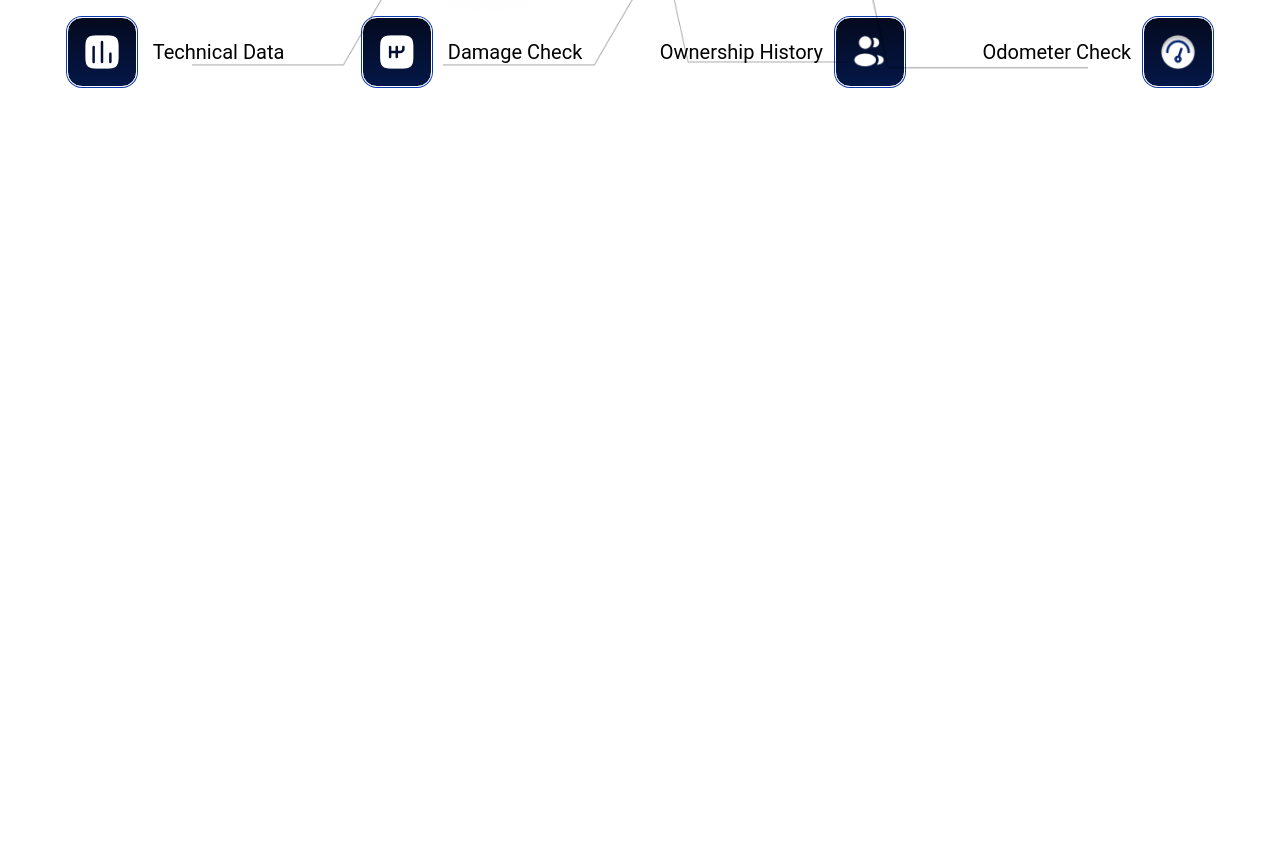
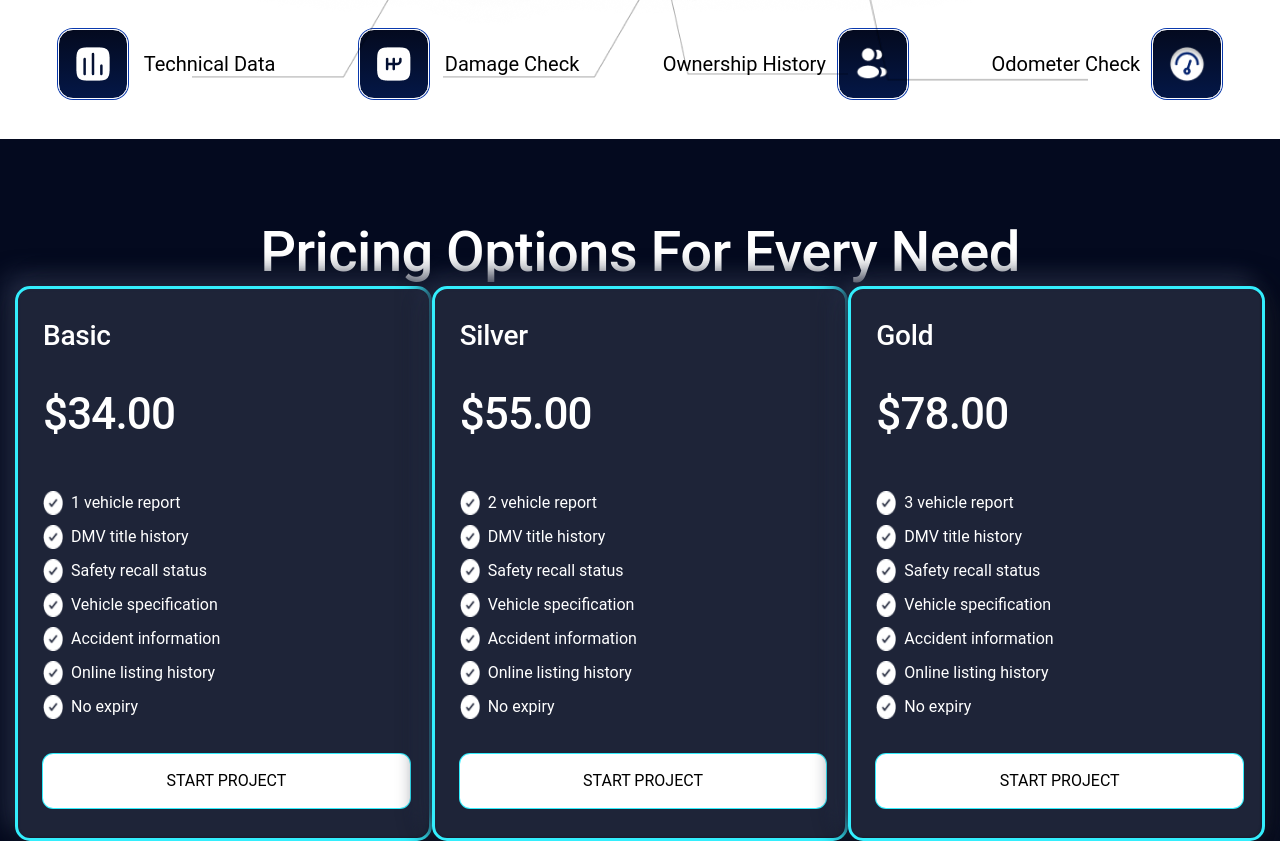
Before and after one commit to ahsan-ali49/vehicle-digital-services, a React (Vite) app: page / in a window 1280 px wide. Shown: the part 1700-2541 px from the top of the page. Before the commit the page ends 1799 px from the top, so only its background shows below. Built offline with nearby package versions, Linux system fonts and the light colour scheme.

Commit message:
started pricing

```diff
--- /dev/null
+++ b/src/components/HeroPage.jsx
@@ -0,0 +1,14 @@
+import React from "react";
+import Navbar from "./Navbar";
+import Hero from "./Hero";
+
+const HeroPage = () => {
+  return (
+    <div className="p-3">
+      <Navbar />
+      <Hero />
+    </div>
+  );
+};
+
+export default HeroPage;
--- /dev/null
+++ b/src/components/Pricing.jsx
@@ -0,0 +1,58 @@
+import React from "react";
+import PricingCard from "./PricingCard";
+
+const Pricing = () => {
+  const cardsData = [
+    {
+      title: "Basic",
+      price: "$34.00",
+      features: [
+        "1 vehicle report",
+        "DMV title history",
+        "Safety recall status",
+        "Vehicle specification",
+        "Accident information",
+        "Online listing history",
+        "No expiry",
+      ],
+    },
+    {
+      title: "Silver",
+      price: "$55.00",
+      features: [
+        "2 vehicle report",
+        "DMV title history",
+        "Safety recall status",
+        "Vehicle specification",
+        "Accident information",
+        "Online listing history",
+        "No expiry",
+      ],
+    },
+    {
+      title: "Gold",
+      price: "$78.00",
+      features: [
+        "3 vehicle report",
+        "DMV title history",
+        "Safety recall status",
+        "Vehicle specification",
+        "Accident information",
+        "Online listing history",
+        "No expiry",
+      ],
+    },
+  ];
+  return (
+    <div className="w-full flex-col items-center mt-10 pt-20 hero-bg">
+      <h2 className="pricing-heading">Pricing Options For Every Need</h2>
+      <div className="flex flex-row justify-center">
+        {cardsData.map((data, index) => (
+          <PricingCard key={index} data={data} index={index} />
+        ))}
+      </div>
+    </div>
+  );
+};
+
+export default Pricing;
--- /dev/null
+++ b/src/components/PricingCard.jsx
@@ -0,0 +1,27 @@
+import React from "react";
+import listItemIcon from "../assets/images/listItemIcon.png";
+
+const PricingCard = ({ data }) => {
+  return (
+    <div className="pricing-card z-10 flex flex-col justify-between">
+      <h5 className="card-title text-left">{data.title}</h5>
+      <div className="flex items-baseline w-full justify-start text-gray-900 dark:text-white mb-4">
+        <span className="card-pricing">{data.price}</span>
+      </div>
+      <ul role="list" className="feature-list">
+        {data.features.map((feature, index) => (
+          <li key={index} className="flex flex-row gap-2 text-white">
+            <img src={listItemIcon} alt="" className="w-5" />
+            <span>{feature}</span>
+          </li>
+        ))}
+      </ul>
+      <button type="button" className="pc-btn">
+        START PROJECT
+        {/* <FiArrowUpRight className="inline-block ml-2" /> */}
+      </button>
+    </div>
+  );
+};
+
+export default PricingCard;
--- a/src/index.css
+++ b/src/index.css
@@ -281,3 +281,104 @@ box-sizing: border-box;
     flex-grow: 0;
 
 }
+
+.pricing-heading{
+    /* Pricing Options for Every Need */
+
+    /* font-family: 'Neue Haas Grotesk Display Pro'; */
+    font-style: normal;
+    font-weight: 500;
+    font-size: 56px;
+    line-height: 67px;
+    text-align: center;
+    letter-spacing: -0.01em;
+
+    color: #FFFFFF;
+}
+
+.pricing-card{
+/* Frame 1321314931 */
+
+    box-sizing: border-box;
+
+    padding: 30px 25px;
+
+    /* position: absolute; */
+    width: 416.67px;
+    height: 555px;
+    /* left: 436.67px;
+    top: 0px; */
+
+    background: linear-gradient(135deg, #1E2438 100%, #1C2032 0%);
+    border: 3px solid #33EEFD;
+    box-shadow: -11px 11px 22px rgba(20, 23, 36, 0.2), 11px -11px 22px rgba(20, 23, 36, 0.2), -11px -11px 22px rgba(38, 45, 70, 0.9), 11px 11px 28px rgba(20, 23, 36, 0.9), inset 1px 1px 2px rgba(38, 45, 70, 0.3), inset -1px -1px 2px rgba(20, 23, 36, 0.5);
+    backdrop-filter: blur(3.75px);
+    /* Note: backdrop-filter has minimal browser support */
+    border-radius: 15px;
+
+}
+
+.card-title{
+
+    font-style: normal;
+    font-weight: 500;
+    font-size: 28px;
+    line-height: 34px;
+    /* identical to box height */
+    letter-spacing: -0.01em;
+
+    color: #FFFFFF;
+
+}
+
+.card-pricing{
+    font-style: normal;
+    font-weight: 500;
+    font-size: 44px;
+    line-height: 53px;
+    /* identical to box height */
+    letter-spacing: -0.02em;
+
+    color: #FFFFFF;
+}
+
+.feature-list{
+    /* Auto layout */
+    display: flex;
+    flex-direction: column;
+    justify-content: center;
+    align-items: flex-start;
+    padding: 0px;
+    gap: 10px;
+
+    width: 366.67px;
+    height: 228px;
+}
+
+.pc-btn{
+        /* Frame 1321314923 */
+
+    box-sizing: border-box;
+
+    /* Auto layout */
+    display: flex;
+    flex-direction: row;
+    justify-content: center;
+    align-items: center;
+    padding: 15px 20px;
+    gap: 10px;
+
+    width: 366.67px;
+    height: 54px;
+
+    background: #FFFFFF;
+    box-shadow: 0px 0px 0px 1px #33EEFD;
+    border-radius: 10px;
+
+    /* Inside auto layout */
+    flex: none;
+    order: 3;
+    align-self: stretch;
+    flex-grow: 0;
+
+}
--- a/src/layouts/MainLayout.jsx
+++ b/src/layouts/MainLayout.jsx
@@ -1,11 +1,11 @@
 import React from "react";
 import { Outlet } from "react-router-dom";
-import Navbar from "../components/Navbar";
+import HeroPage from "../components/HeroPage";
 
 const MainLayout = () => {
   return (
-    <div className="p-3">
-      <Navbar />
+    <div>
+      <HeroPage />
       <Outlet />
     </div>
   );
--- a/src/pages/HomePage.jsx
+++ b/src/pages/HomePage.jsx
@@ -2,13 +2,15 @@ import React from "react";
 import Hero from "../components/Hero";
 import Report from "../components/Report";
 import ReportSections from "../components/ReportSections";
+import Pricing from "../components/Pricing";
 
 const HomePage = () => {
   return (
     <>
-      <Hero />
+      {/* <Hero /> */}
       <Report />
       <ReportSections />
+      <Pricing />
     </>
   );
 };
```
Also changed, not shown: src/assets/images/listItemIcon.png (added).
